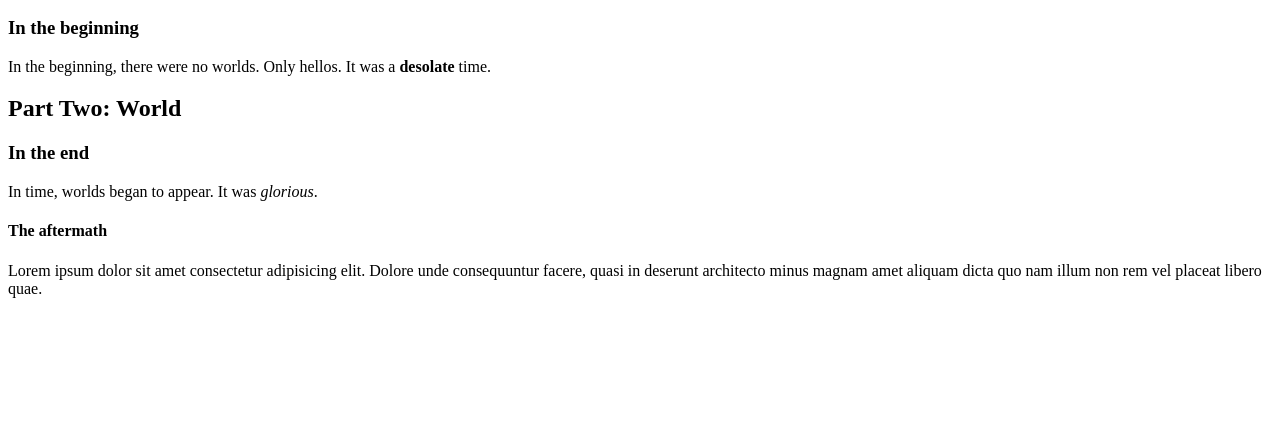
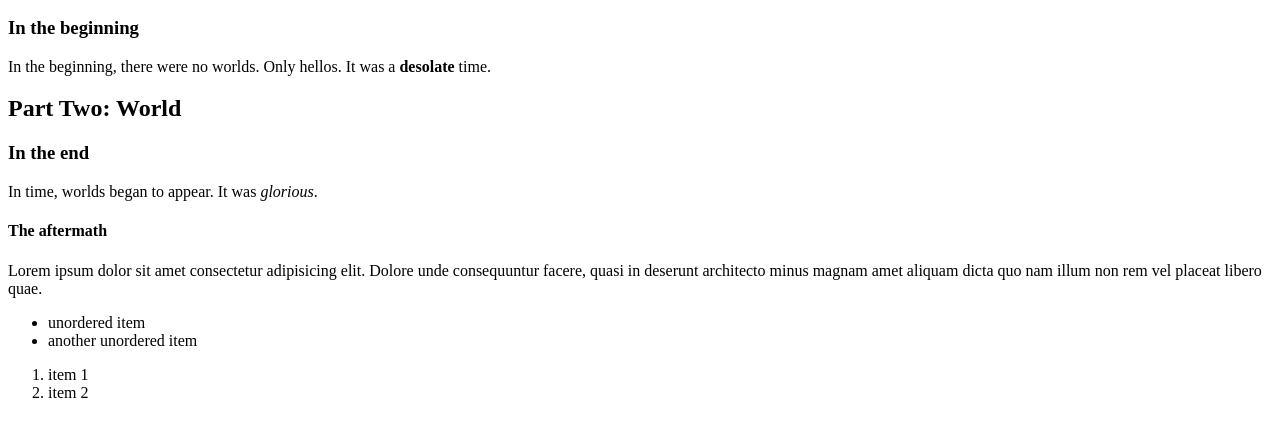
Before and after one commit to jestrada02/git_test, a plain HTML site: page index.html in a window 1280 px wide. Shown: the part 110-546 px from the top of the page. Drawn offline with Linux system fonts and the light colour scheme.

Commit message:
Added lists to index.html

```diff
--- a/index.html
+++ b/index.html
@@ -15,5 +15,13 @@
     <p>In time, worlds began to appear. It was <em>glorious</em>.</p>
     <h4>The aftermath</h4>
     <p>Lorem ipsum dolor sit amet consectetur adipisicing elit. Dolore unde consequuntur facere, quasi in deserunt architecto minus magnam amet aliquam dicta quo nam illum non rem vel placeat libero quae.</p>
+    <ul>
+        <li>unordered item</li>
+        <li>another unordered item</li>
+    </ul>
+    <ol>
+        <li>item 1</li>
+        <li>item 2</li>
+    </ol>
 </body>
 </html>
```
